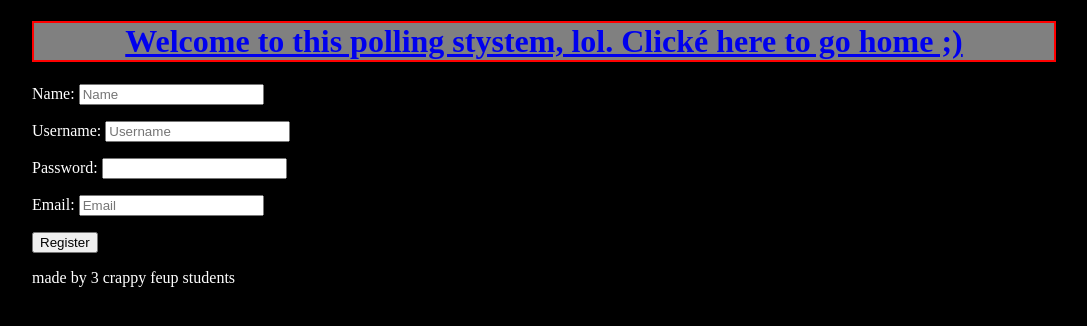
After one commit to ludwig801/FEUP-LTW, a PHP site: page /signup.php in a window 1280 px wide. The commit adds this page. Shown: the top 326 px of the page, without its empty margins (96-1183 px from the left). Run offline with PHP 8.4, Linux system fonts and the light colour scheme; data comes from the database, SQL or seed files in the repository; both versions use the stored data as it was after the commit.

Commit message:
Signup page

```diff
--- a/index.php
+++ b/index.php
@@ -36,7 +36,7 @@
 
 	</form>
 
-	<a href="register.php"> do not have an acc ? what a shame, create 1 </a>
+	<a href="signup.php"> do not have an acc ? what a shame, create 1 </a>
 
 
 <?php
--- /dev/null
+++ b/signup.php
@@ -0,0 +1,31 @@
+<?php
+
+	include_once('database/connection.php');
+	include('templates/header.php');
+
+	// If required field are filled
+	if(isset($_POST['username']) && isset($_POST['password'])) {
+
+		$stmt = $db->prepare('INSERT INTO users VALUES (NULL, :username, :name, :email, :password)');
+		$stmt->bindParam(':username', $_POST['username'], PDO::PARAM_STR);
+		$stmt->bindParam(':name', $_POST['name'], PDO::PARAM_STR);
+		$stmt->bindParam(':email', $_POST['email'], PDO::PARAM_STR);
+		$stmt->bindParam(':password', $_POST['password'], PDO::PARAM_STR);
+
+		$stmt->execute();
+
+	}
+
+?>
+		<form method="POST" action="">
+			<p><label>Name: </label><input type="text" placeholder="Name" name="name" /></p>
+			<p><label>Username: </label><input type="text" placeholder="Username" name="username" /></p>
+			<p><label>Password: </label><input type="password" name="password" /></p>
+			<p><label>Email: </label><input type="email" placeholder="Email" name="email" /></p>
+
+			<p><input type="submit" value="Register" /></p>
+		</form>
+
+<?php
+	include('templates/footer.php');
+?>
```
Also changed, not shown: create_user.php (deleted, +0 -12 lines), register.php (deleted, +0 -16 lines), database/polls.db.
